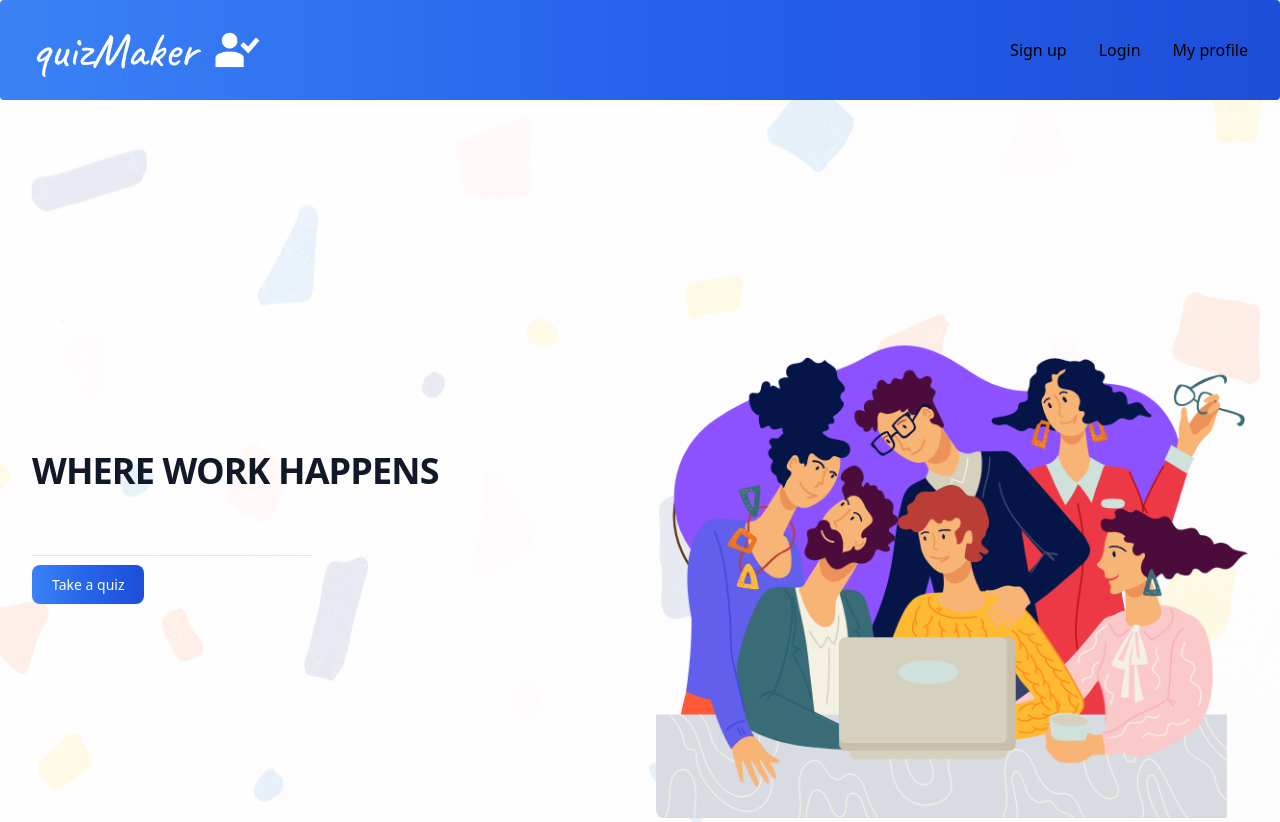
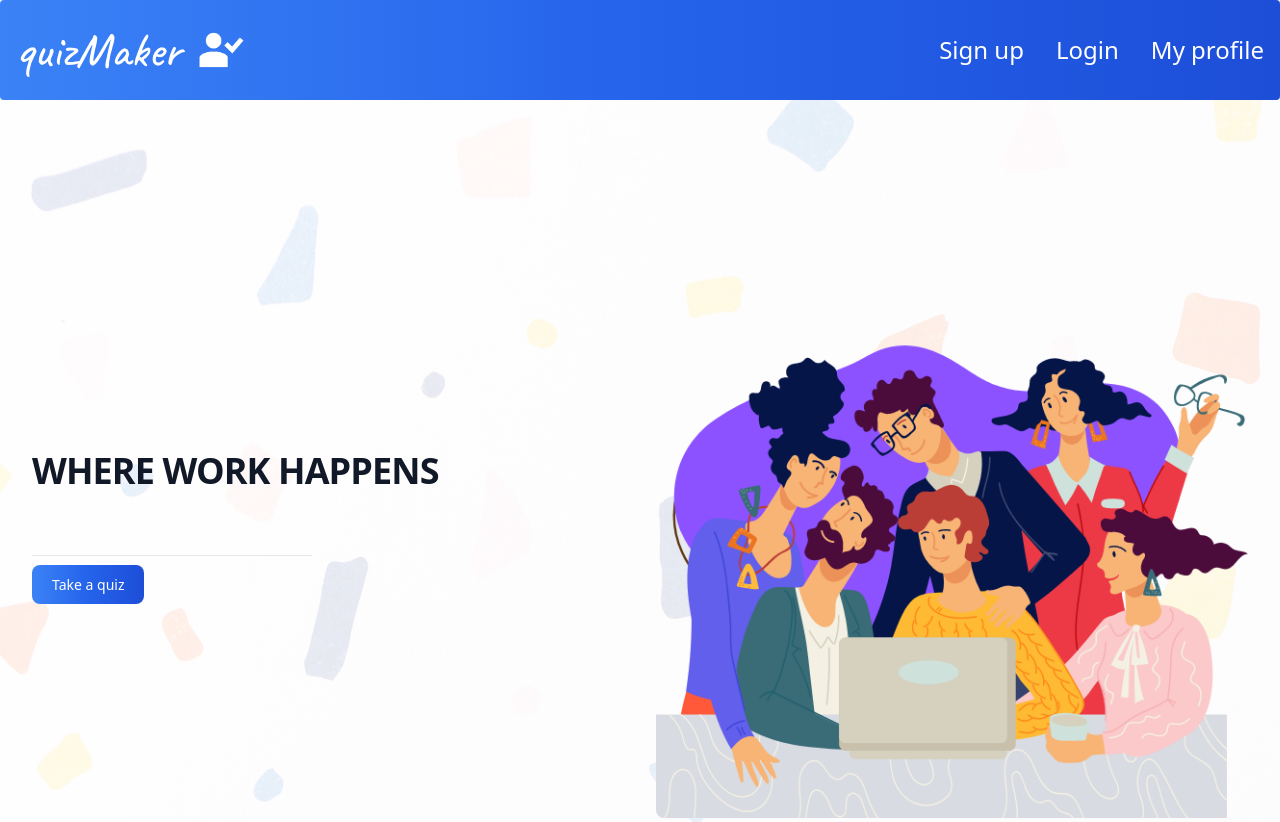
Before and after one commit to enanesh/quizmaker, a React (Create React App) app in the folder client/: page / in a window 1280 px wide. Shown: the top 822 px of the page. Built offline with nearby package versions, Linux system fonts and the light colour scheme.

Commit message:
Changes to Darkmode style

```diff
--- a/client/src/components/Navbar.js
+++ b/client/src/components/Navbar.js
@@ -4,7 +4,7 @@ import { Link } from 'react-router-dom';
 const AppNavbar = () => {
     return (
 
-        <nav class="bg-gradient-to-r from-blue-500 via-blue-600 to-blue-700 hover:bg-gradient-to-br px-2 sm:px-4 py-2.5 rounded ">
+        <nav class="bg-gradient-to-r from-blue-500 via-blue-600 to-blue-700 hover:bg-gradient-to-br px-2sm:px-4 py-2.5 rounded ">
             <div class="container flex flex-wrap items-center justify-between mx-auto">
                 <a href="/" class="flex items-center">
                     <ul class="flex flex-col p-4 mt-4 md:flex-row md:space-x-8 md:mt-0 md:text-md md:font-medium md:border-0">
@@ -21,13 +21,13 @@ const AppNavbar = () => {
                 <div class="hidden w-full md:block md:w-auto" id="navbar-default">
                     <ul class="flex flex-col p-4 mt-4 md:flex-row md:space-x-8 md:mt-0 md:text-md md:font-medium md:border-0">
                         <li>
-                            <a href="/signup" className="block py-2 pl-3 pr-4 text-white-700 rounded hover:bg-white-100 md:hover:bg-transparent md:border-0 md:hover:text-blue-700 md:p-0 md:dark:hover:text-white dark:hover:bg-gray-700 dark:hover:text-white md:dark:hover:bg-transparent">Sign up</a>
+                            <a href="/signup" className="block text-white py-2 pl-3 pr-4 text-white-700 rounded hover:bg-white-100 md:hover:bg-transparent md:border-0 md:hover:text-blue-700 md:p-0 md:dark:hover:text-white dark:hover:bg-gray-700 dark:hover:text-white text-2xl md:dark:hover:bg-transparent">Sign up</a>
                         </li>
                         <li>
-                            <a href="/login" className="block py-2 pl-3 pr-4 text-white-700 rounded hover:bg-white-100 md:hover:bg-transparent md:border-0 md:hover:text-blue-700 md:p-0 md:dark:hover:text-white dark:hover:bg-gray-700 dark:hover:text-white md:dark:hover:bg-transparent">Login</a>
+                            <a href="/login" className="block text-white text-2xl py-2 pl-3 pr-4 text-white-700 rounded hover:bg-white-100 md:hover:bg-transparent md:border-0 md:hover:text-blue-700 md:p-0 md:dark:hover:text-white dark:hover:bg-gray-700 dark:hover:text-white md:dark:hover:bg-transparent">Login</a>
                         </li>
                         <li>
-                            <a href="/profile" className="block py-2 pl-3 pr-4 text-white-700 rounded hover:bg-white-100 md:hover:bg-transparent md:border-0 md:hover:text-blue-700 md:p-0 md:dark:hover:text-white dark:hover:bg-gray-700 dark:hover:text-white md:dark:hover:bg-transparent">My profile</a>
+                            <a href="/profile" className="block  text-white text-2xl py-2 pl-3 pr-4 text-white-700 rounded hover:bg-white-100 md:hover:bg-transparent md:border-0 md:hover:text-blue-700 md:p-0 md:dark:hover:text-white dark:hover:bg-gray-700 dark:hover:text-white md:dark:hover:bg-transparent">My profile</a>
                         </li>
                     </ul>
                 </div>
--- a/client/src/components/SignUp.js
+++ b/client/src/components/SignUp.js
@@ -112,7 +112,7 @@ const SignUp = () => {
                 <div class="relative">
                   <button
                   onClick={handleFormSubmit}
-                  class="w-full inline-block pt-4 pr-5 pb-4 pl-5 text-xl font-medium text-center text-white bg-indigo-500
+                  class="w-full inline-block pt-4 pr-5 pb-4 pl-5 text-xl font-medium text-center text-white bg-indigo-500 dark:bg-blue-700
                   rounded-lg transition duration-200 hover:bg-purple-600 ease">Sign Up</button>
                 </div>
                 <p class="text-sm font-light text-gray-500 dark:text-gray-400">
--- a/client/src/components/pages/Section.js
+++ b/client/src/components/pages/Section.js
@@ -14,7 +14,7 @@ const AppSection = () => {
 
                             <dl className="mt-16 grid grid-cols-1 gap-x-6 gap-y-10 sm:grid-cols-2 sm:gap-y-16 lg:gap-x-8">
                                 <div className="border-t border-gray-200 pt-4">
-                                    <a href="/quizes" type="button" className="text-white bg-gradient-to-r from-blue-500 via-blue-600 to-blue-700 hover:bg-gradient-to-br focus:ring-4 focus:outline-none focus:ring-blue-300 dark:focus:ring-blue-800 font-medium rounded-lg text-sm px-5 py-2.5 text-center mr-2 mb-2">Take a quiz</a>
+                                    <a href="/quizes" type="button" className="text-white bg-gradient-to-r from-blue-500 via-blue-600 to-blue-700 hover:bg-gradient-to-br focus:ring-4 focus:outline-none focus:ring-blue-300 dark:focus:ring-blue-800 font-medium rounded-lg text-sm px-5 py-2.5 text-center mr-2 mb-2 ">Take a quiz</a>
                                 </div>
                             </dl>
                         </div>
```
